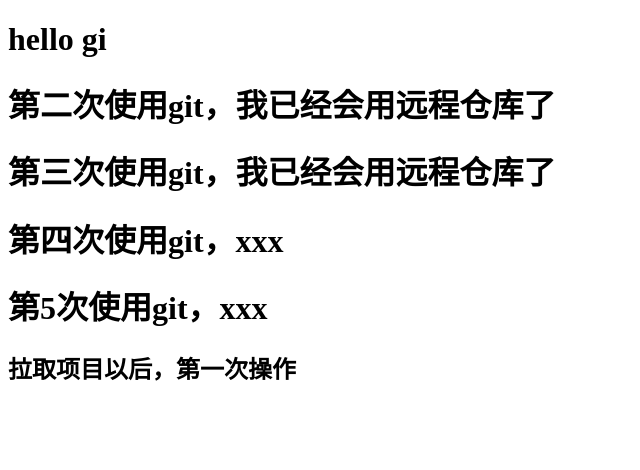
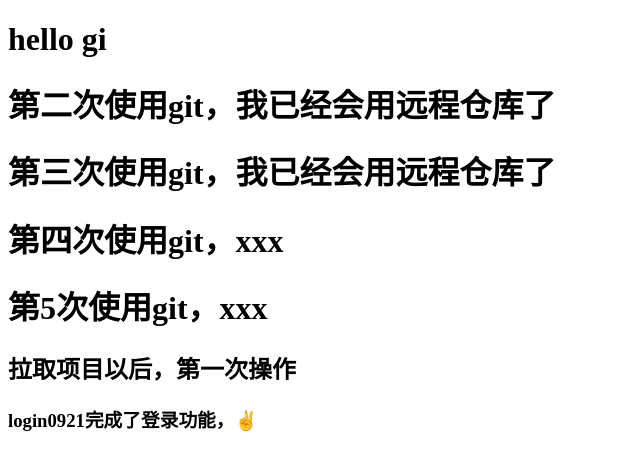
Before and after one commit to Corsini16/test01, a plain HTML site: page index.html in a window 1280 px wide. Shown: the whole page, without its empty margins (0-640 px from the left). Drawn offline with Linux system fonts and the light colour scheme.

Commit message:
login0921完成登录功能

```diff
--- a/index.html
+++ b/index.html
@@ -12,5 +12,6 @@
     <h1>第四次使用git，xxx</h1>
     <h1>第5次使用git，xxx</h1>
     <h2>拉取项目以后，第一次操作</h2>
+    <h3>login0921完成了登录功能，✌</h3>
 </body>
 </html>
```
